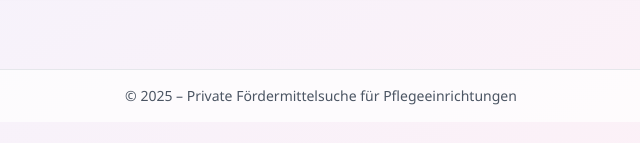
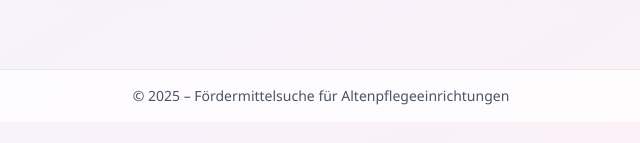
Before and after one commit to zinoswe/Alten-Pflegeheime, a plain HTML site: page index.html in a window 1280 px wide. Shown: the part 491-634 px from the top of the page, 319-959 px from the left. Drawn offline with nearby package versions, Linux system fonts and the light colour scheme.

Commit message:
Update index.html

```diff
--- a/index.html
+++ b/index.html
@@ -40,7 +40,7 @@
   </main>
 
   <footer class="text-center text-sm text-gray-600 p-4 border-t bg-white bg-opacity-70">
-    © 2025 – Private Fördermittelsuche für Pflegeeinrichtungen
+    © 2025 – Fördermittelsuche für Altenpflegeeinrichtungen
   </footer>
 
   <!-- Wichtig: Version anhängen, um Cache zu umgehen -->
```
